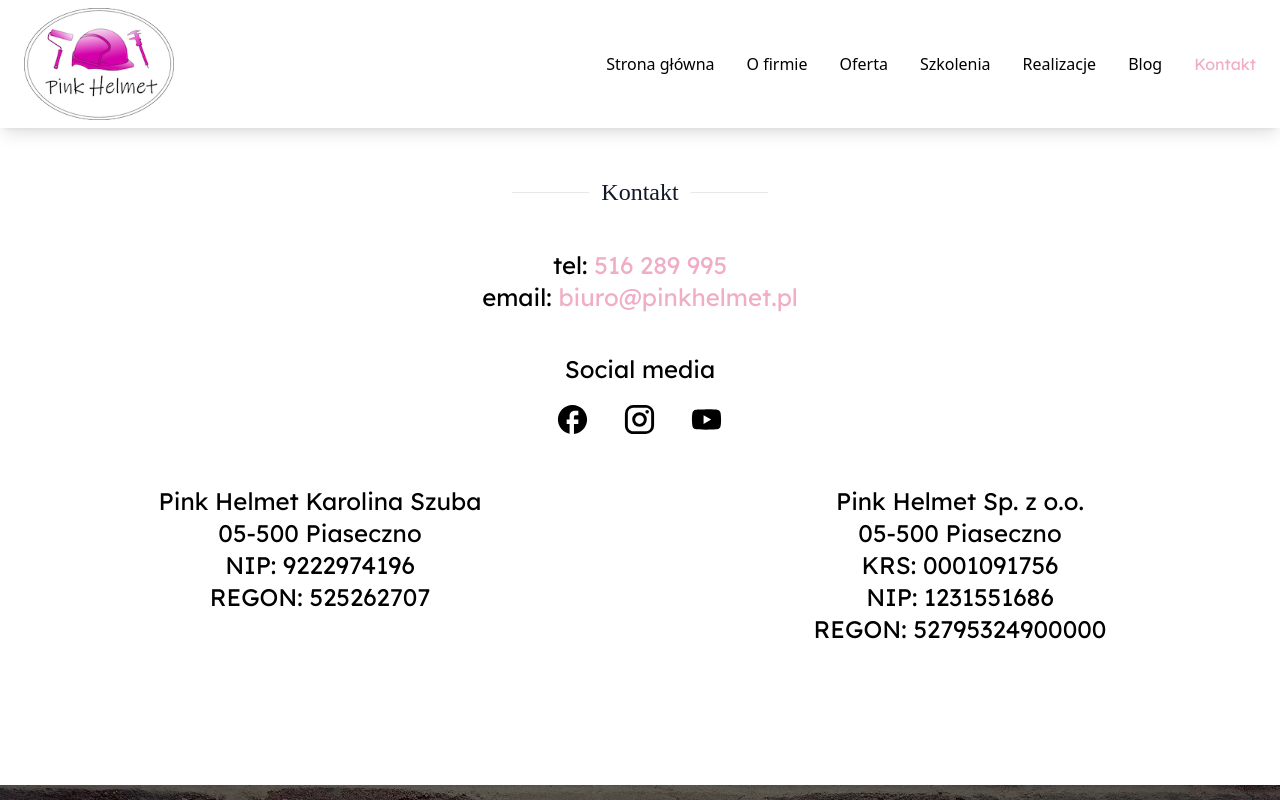
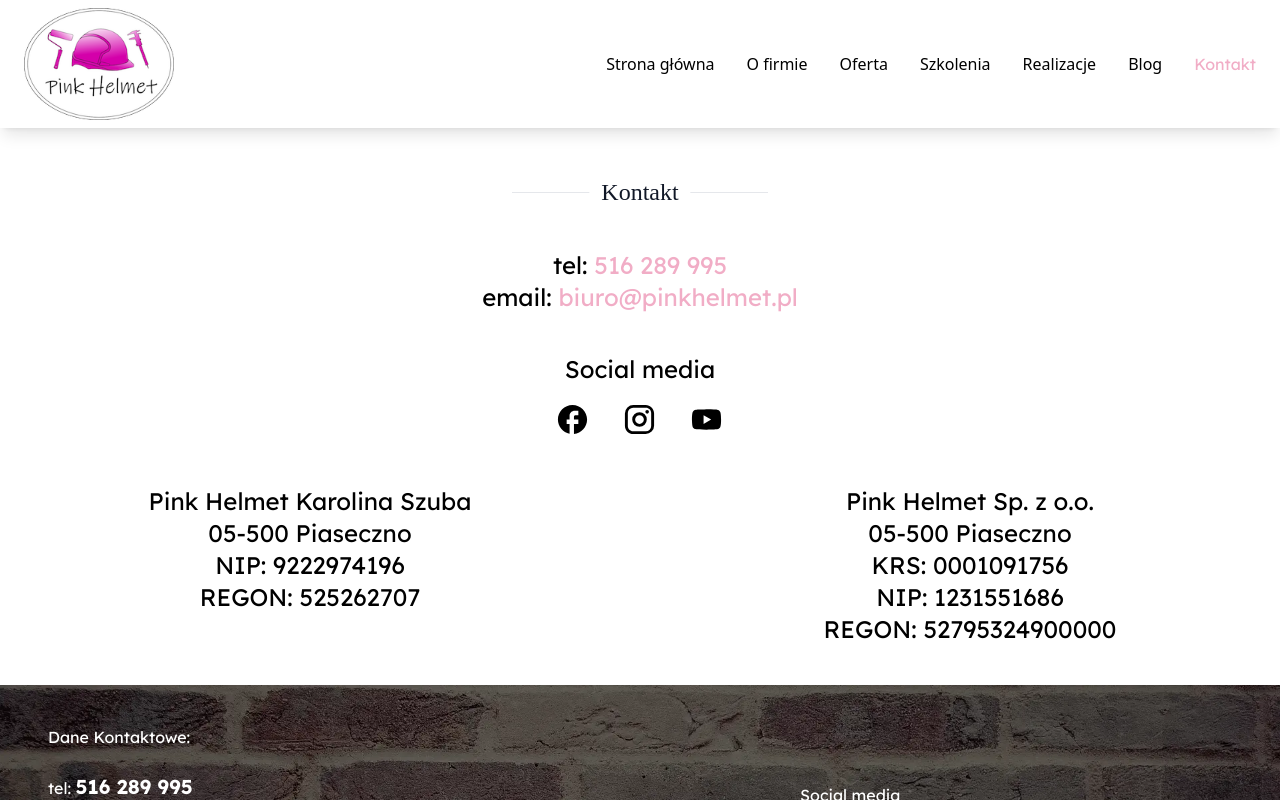
Before and after one commit to PinkHelmet/pink, a Next.js app: page /contact in a window 1280 px wide. Shown: the top 800 px of the page. Built offline with nearby package versions, Linux system fonts and the light colour scheme; a web font is replaced by a local one.

Commit message:
Poprawa błędu z linkami na blogu

```diff
--- a/pages/blog/[slug].js
+++ b/pages/blog/[slug].js
@@ -203,12 +203,12 @@ export default function BlogPost({ postData, allPosts }) {
             {filteredArrayOfTitles.map((el, index) => (
               <li key={index}>
                 <Link
-                  href={el}
                   to={el}
                   spy={true}
                   smooth={true}
                   offset={-120}
                   duration={500}
+                  className="cursor-pointer"
                 >
                   {el}
                 </Link>
@@ -276,12 +276,12 @@ export default function BlogPost({ postData, allPosts }) {
 
           <div className="fixed bottom-4 right-4 border p-3 rounded bg-pink-rose text-white hover:bg-pink-600 hover:text-white transition duration-300">
             <Link
-              href={"top"}
               to={"top"}
               spy={true}
               smooth={true}
               offset={-120}
               duration={500}
+              className="cursor-pointer"
             >
               <KeyboardArrowUpIcon style={{ fontSize: 35 }} />
             </Link>
--- a/pages/contact/index.js
+++ b/pages/contact/index.js
@@ -31,9 +31,9 @@ export default function Contact() {
         initial={{ y: 25, opacity: 0 }}
         animate={{ y: 0, opacity: 1 }}
         transition={{ duration: 0.75, delay: 0.4 }}
-        className="container mx-auto h-[70vh]"
+        className="container mx-auto"
       >
-        <div className="flex flex-col md:flex-row w-full  justify-center items-center text-2xl">
+        <div className="flex flex-col md:flex-row w-full justify-center items-center text-2xl">
           <div className="flex flex-col items-center m-6">
             <p>
               tel: <span className="text-pink-rose">{phoneNumber}</span>
@@ -44,8 +44,8 @@ export default function Contact() {
             <SocialMedia />
           </div>
         </div>
-        <div className="flex w-full">
-          <div className="w-full md:w-1/2 flex flex-col  items-center text-2xl">
+        <div className="flex flex-col gap-10 w-full md:flex-row mb-10">
+          <div className="w-full md:w-1/2 flex flex-col items-center text-2xl">
             <p>{companyName}</p>
             <p>{city}</p>
             <p>NIP: {NIP}</p>
```
